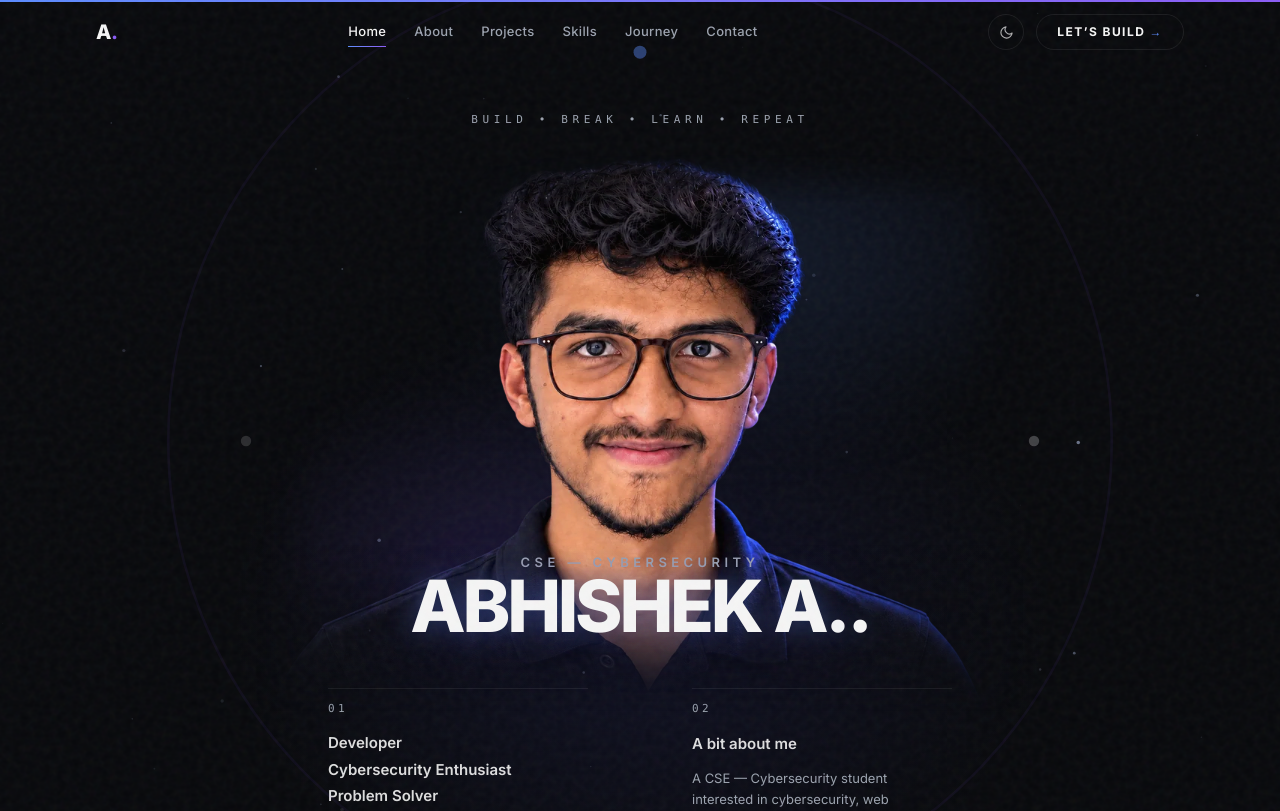
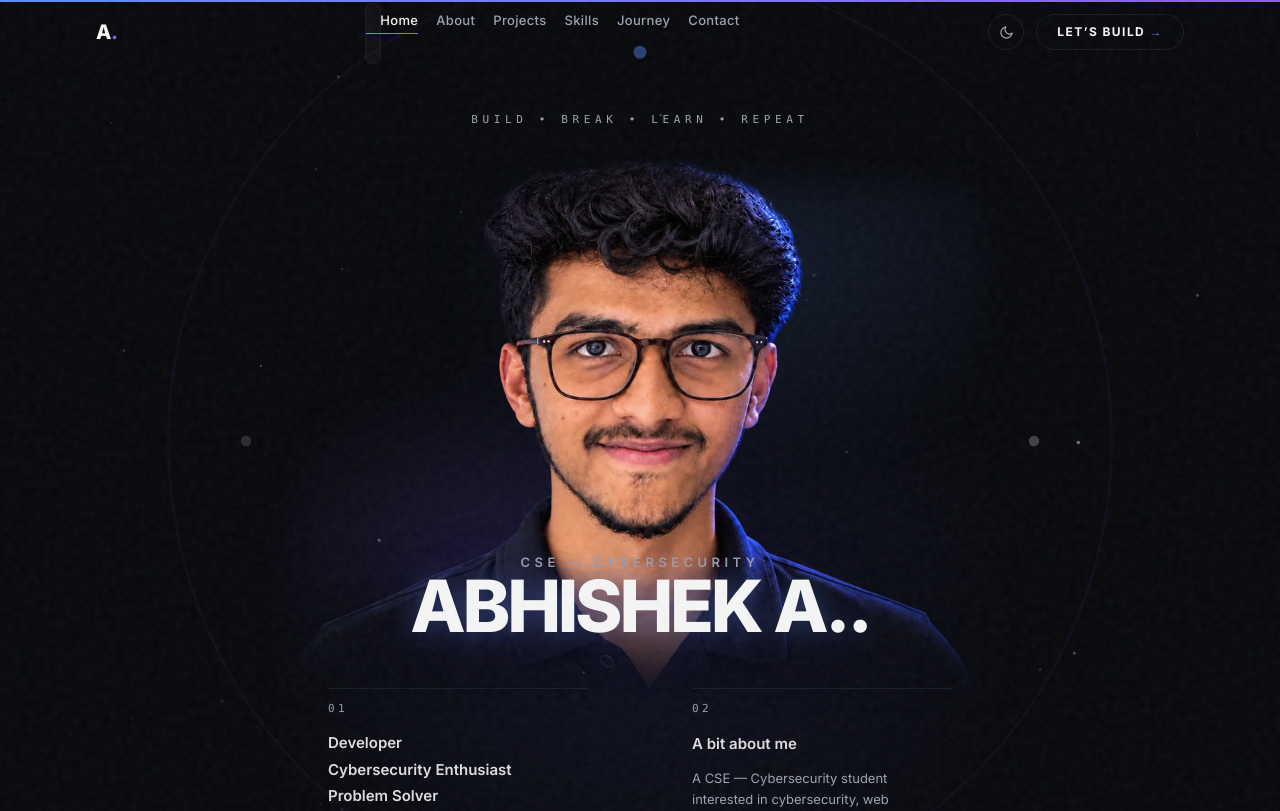
Before and after one commit to mrduhlol/abhishek-a2, a React (Vite) app: page / in a window 1280 px wide. Shown: the top 811 px of the page. Built offline with nearby package versions, Linux system fonts and the light colour scheme.

Commit message:
Microinteractions (Sep 28): navbar link hover/active pill + theme toggle morph + mobile stagger

```diff
--- a/src/components/MagneticButton.jsx
+++ b/src/components/MagneticButton.jsx
@@ -3,6 +3,7 @@ import { motion, useMotionValue, useSpring, useReducedMotion } from "motion/reac
 
 // Subtle magnetic pull on pointer devices only. Disabled on touch / reduced motion.
 // Rect is cached on enter (no layout read per move); position updates ride rAF via springs.
+// Adds a gentle press-down (whileTap) microinteraction for tactile CTA feedback.
 export default function MagneticButton({ children, strength = 0.25, className = "", ...rest }) {
   const ref = useRef(null);
   const rectRef = useRef(null);
@@ -34,7 +35,9 @@ export default function MagneticButton({ children, strength = 0.25, className =
       onPointerEnter={onEnter}
       onPointerMove={onMove}
       onPointerLeave={reset}
-      style={{ x: sx, y: sy, display: "inline-block" }}
+      style={{ x: reduce ? 0 : sx, y: reduce ? 0 : sy, display: "inline-block" }}
+      whileTap={reduce ? undefined : { scale: 0.96 }}
+      transition={{ type: "spring", stiffness: 400, damping: 22 }}
       className={className}
       {...rest}
     >
--- a/src/components/Navbar.jsx
+++ b/src/components/Navbar.jsx
@@ -1,5 +1,5 @@
 import { useEffect, useState } from "react";
-import { AnimatePresence, motion } from "motion/react";
+import { AnimatePresence, motion, useReducedMotion } from "motion/react";
 import { NAV_LINKS } from "../data/portfolio.js";
 import { useActiveSection } from "../hooks/useActiveSection.js";
 
@@ -33,8 +33,10 @@ function useTheme() {
 export default function Navbar() {
   const [scrolled, setScrolled] = useState(false);
   const [open, setOpen] = useState(false);
+  const [hovered, setHovered] = useState(null);
   const [theme, toggleTheme] = useTheme();
   const active = useActiveSection(IDS);
+  const reduce = useReducedMotion();
 
   useEffect(() => {
     const onScroll = () => setScrolled(window.scrollY > 24);
@@ -76,35 +78,71 @@ export default function Navbar() {
             A<span className="text-[#8B5CF6]">.</span>
           </a>
 
-          <ul className="hidden items-center gap-7 md:flex">
-            {NAV_LINKS.map((l) => (
+          <ul className="hidden items-center gap-1 md:flex" onMouseLeave={() => setHovered(null)}>
+            {NAV_LINKS.map((l) => {
+              const isActive = active === l.id;
+              const showPill = hovered === l.id || (hovered === null && isActive);
+              return (
                 <li key={l.id}>
-                <a
+                  <motion.a
                     href={`#${l.id}`}
-                  aria-current={active === l.id ? "page" : undefined}
-                  className={`text-[13px] font-medium tracking-wide transition-colors duration-300 ${
-                    active === l.id ? "text-ink" : "text-muted hover:text-ink"
+                    aria-current={isActive ? "page" : undefined}
+                    onMouseEnter={() => setHovered(l.id)}
+                    onFocus={() => setHovered(l.id)}
+                    whileHover={reduce ? undefined : { y: -1 }}
+                    whileTap={reduce ? undefined : { scale: 0.95 }}
+                    className={`relative rounded-full px-3.5 py-2 text-[13px] font-medium tracking-wide transition-colors duration-200 outline-none focus-visible:ring-2 focus-visible:ring-[#5B8CFF] ${
+                      isActive ? "text-ink" : "text-muted hover:text-ink"
                     }`}
                   >
-                  {l.label}
-                  <span
+                    {showPill && (
+                      <motion.span
+                        layoutId="nav-pill"
                         aria-hidden="true"
-                    className={`mt-1 block h-px bg-gradient-to-r from-[#5B8CFF] to-[#8B5CF6] transition-transform duration-300 ${
-                      active === l.id ? "scale-x-100" : "scale-x-0"
-                    } origin-left`}
+                        transition={
+                          reduce
+                            ? { duration: 0 }
+                            : { type: "spring", stiffness: 480, damping: 36 }
+                        }
+                        className={`absolute inset-0 rounded-full ${
+                          isActive ? "bg-wash ring-1 ring-line" : "bg-wash/60"
+                        }`}
                       />
-                </a>
+                    )}
+                    <span className="relative z-[1]">{l.label}</span>
+                    <span aria-hidden="true" className="relative z-[1] mx-auto mt-0.5 block h-px w-full overflow-hidden">
+                      <motion.span
+                        className="block h-px origin-left bg-gradient-to-r from-[#5B8CFF] to-[#8B5CF6]"
+                        initial={false}
+                        animate={{ scaleX: isActive ? 1 : hovered === l.id ? 0.6 : 0, opacity: isActive || hovered === l.id ? 1 : 0 }}
+                        transition={{ duration: 0.25, ease: "easeOut" }}
+                      />
+                    </span>
+                  </motion.a>
                 </li>
-            ))}
+              );
+            })}
           </ul>
 
           <div className="hidden items-center gap-3 md:flex">
-            <button
+            <motion.button
               type="button"
               onClick={toggleTheme}
+              whileHover={reduce ? undefined : { scale: 1.06 }}
+              whileTap={reduce ? undefined : { scale: 0.9, rotate: -12 }}
+              transition={{ type: "spring", stiffness: 500, damping: 22 }}
               aria-pressed={theme === "glacier"}
               aria-label={theme === "void" ? "Switch to Glacier light theme" : "Switch to dark theme"}
-              className="flex h-9 w-9 items-center justify-center rounded-full border border-line text-ink/70 transition-colors duration-300 hover:border-ink/30 hover:text-ink"
+              className="flex h-9 w-9 items-center justify-center overflow-hidden rounded-full border border-line text-ink/70 outline-none transition-colors duration-300 hover:border-ink/30 hover:text-ink focus-visible:ring-2 focus-visible:ring-[#5B8CFF]"
+            >
+              <AnimatePresence mode="wait" initial={false}>
+                <motion.span
+                  key={theme}
+                  initial={reduce ? false : { rotate: -90, opacity: 0, scale: 0.6 }}
+                  animate={{ rotate: 0, opacity: 1, scale: 1 }}
+                  exit={reduce ? undefined : { rotate: 90, opacity: 0, scale: 0.6 }}
+                  transition={{ duration: 0.22, ease: "easeOut" }}
+                  className="flex"
                 >
                   {theme === "void" ? (
                     <svg width="15" height="15" viewBox="0 0 24 24" fill="none" stroke="currentColor" strokeWidth="1.8" strokeLinecap="round" strokeLinejoin="round" aria-hidden="true">
@@ -116,21 +154,31 @@ export default function Navbar() {
                       <path d="M12 2v2M12 20v2M4.9 4.9l1.4 1.4M17.7 17.7l1.4 1.4M2 12h2M20 12h2M4.9 19.1l1.4-1.4M17.7 6.3l1.4-1.4" />
                     </svg>
                   )}
-            </button>
-            <a
+                </motion.span>
+              </AnimatePresence>
+            </motion.button>
+            <motion.a
               href="#contact"
-              className="nav-cta rounded-full border border-line px-5 py-2 text-[12px] font-bold tracking-[0.12em] text-ink transition-colors duration-300 hover:border-[#8B5CF6]/60 hover:bg-[#8B5CF6]/10"
+              whileHover={reduce ? undefined : { scale: 1.03, y: -1 }}
+              whileTap={reduce ? undefined : { scale: 0.96 }}
+              className="nav-cta btn-shine group relative overflow-hidden rounded-full border border-line px-5 py-2 text-[12px] font-bold tracking-[0.12em] text-ink outline-none transition-colors duration-300 hover:border-[#8B5CF6]/60 hover:bg-[#8B5CF6]/10 focus-visible:ring-2 focus-visible:ring-[#5B8CFF]"
             >
-              LET’S BUILD <span aria-hidden="true" className="text-[#5B8CFF]">→</span>
-            </a>
+              <span className="relative z-[1]">
+                LET’S BUILD{" "}
+                <span aria-hidden="true" className="inline-block text-[#5B8CFF] transition-transform duration-300 group-hover:translate-x-1">
+                  →
+                </span>
+              </span>
+            </motion.a>
           </div>
 
-          <button
+          <motion.button
             type="button"
             onClick={() => setOpen((v) => !v)}
+            whileTap={reduce ? undefined : { scale: 0.88 }}
             aria-expanded={open}
             aria-label={open ? "Close menu" : "Open menu"}
-            className="flex h-10 w-10 items-center justify-center rounded-full border border-line text-ink transition-colors duration-300 hover:border-ink/30 hover:text-ink md:hidden"
+            className="flex h-10 w-10 items-center justify-center rounded-full border border-line text-ink outline-none transition-colors duration-300 hover:border-ink/30 hover:text-ink focus-visible:ring-2 focus-visible:ring-[#5B8CFF] md:hidden"
           >
             <span className="relative block h-3 w-4">
               <span
@@ -149,7 +197,7 @@ export default function Navbar() {
                 }`}
               />
             </span>
-          </button>
+          </motion.button>
         </nav>
       </motion.header>
 
@@ -166,21 +214,32 @@ export default function Navbar() {
               {NAV_LINKS.map((l, i) => (
                 <motion.li
                   key={l.id}
-                  initial={{ opacity: 0, y: 24 }}
-                  animate={{ opacity: 1, y: 0 }}
+                  initial={{ opacity: 0, y: 24, filter: "blur(4px)" }}
+                  animate={{ opacity: 1, y: 0, filter: "blur(0px)" }}
                   exit={{ opacity: 0, y: 12 }}
-                  transition={{ duration: 0.45, delay: 0.06 * i, ease: [0.22, 1, 0.36, 1] }}
+                  transition={{ duration: 0.45, delay: 0.05 * i, ease: [0.22, 1, 0.36, 1] }}
                 >
-                  <a
+                  <motion.a
                     href={`#${l.id}`}
                     onClick={() => setOpen(false)}
-                    className="display-tight block py-2 text-5xl text-ink"
+                    whileTap={reduce ? undefined : { scale: 0.97, x: 4 }}
+                    className={`display-tight group flex items-baseline py-2 text-5xl outline-none focus-visible:ring-2 focus-visible:ring-[#5B8CFF] ${
+                      active === l.id ? "text-ink" : "text-ink/85"
+                    }`}
                   >
                     <span className="mr-4 align-middle text-sm font-normal tabular-nums tracking-widest text-muted">
                       0{i + 1}
                     </span>
+                    <span className="transition-transform duration-300 group-active:translate-x-1">
                       {l.label}
-                  </a>
+                    </span>
+                    <span
+                      aria-hidden="true"
+                      className={`ml-3 h-1.5 w-1.5 rounded-full bg-gradient-to-r from-[#5B8CFF] to-[#8B5CF6] transition-all duration-300 ${
+                        active === l.id ? "scale-100 opacity-100" : "scale-0 opacity-0"
+                      }`}
+                    />
+                  </motion.a>
                 </motion.li>
               ))}
             </ul>
```
Lines whose indentation alone changed are shown as unchanged.
